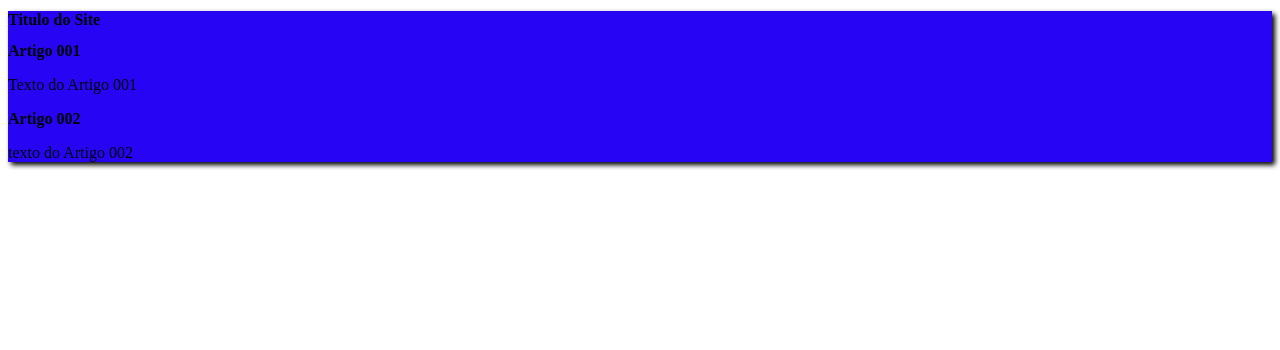
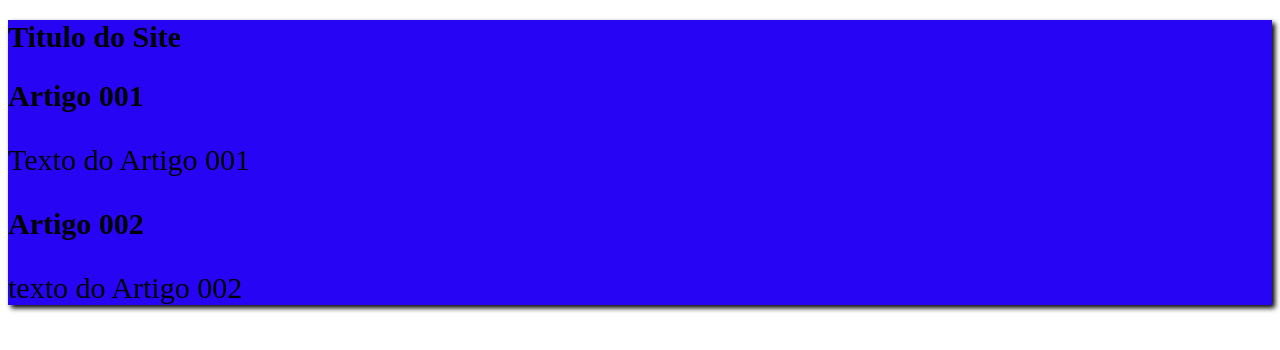
Before and after one commit to carlosjuniorcagoj/carlosjr, a plain HTML site: page index.html in a window 1280 px wide. Drawn offline with Linux system fonts and the light colour scheme.

Commit message:
Update style.css

```diff
--- a/estilos/style.css
+++ b/estilos/style.css
@@ -1,6 +1,6 @@
 *{
     font-family: : Arial, Helvetica, sans-serif;
-    font-size: 16px
+    font-size: 30px
 }
 
 body{
```
